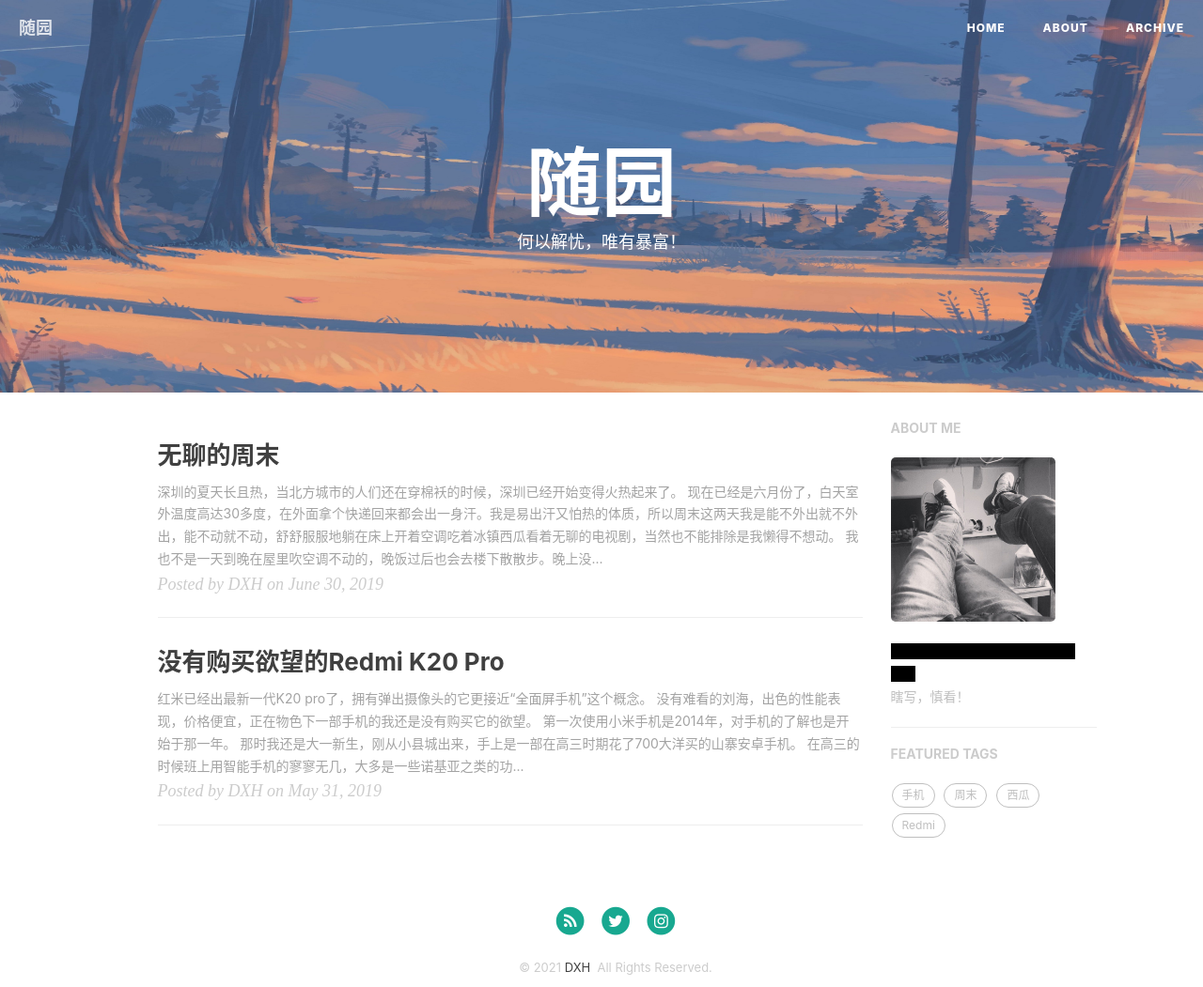
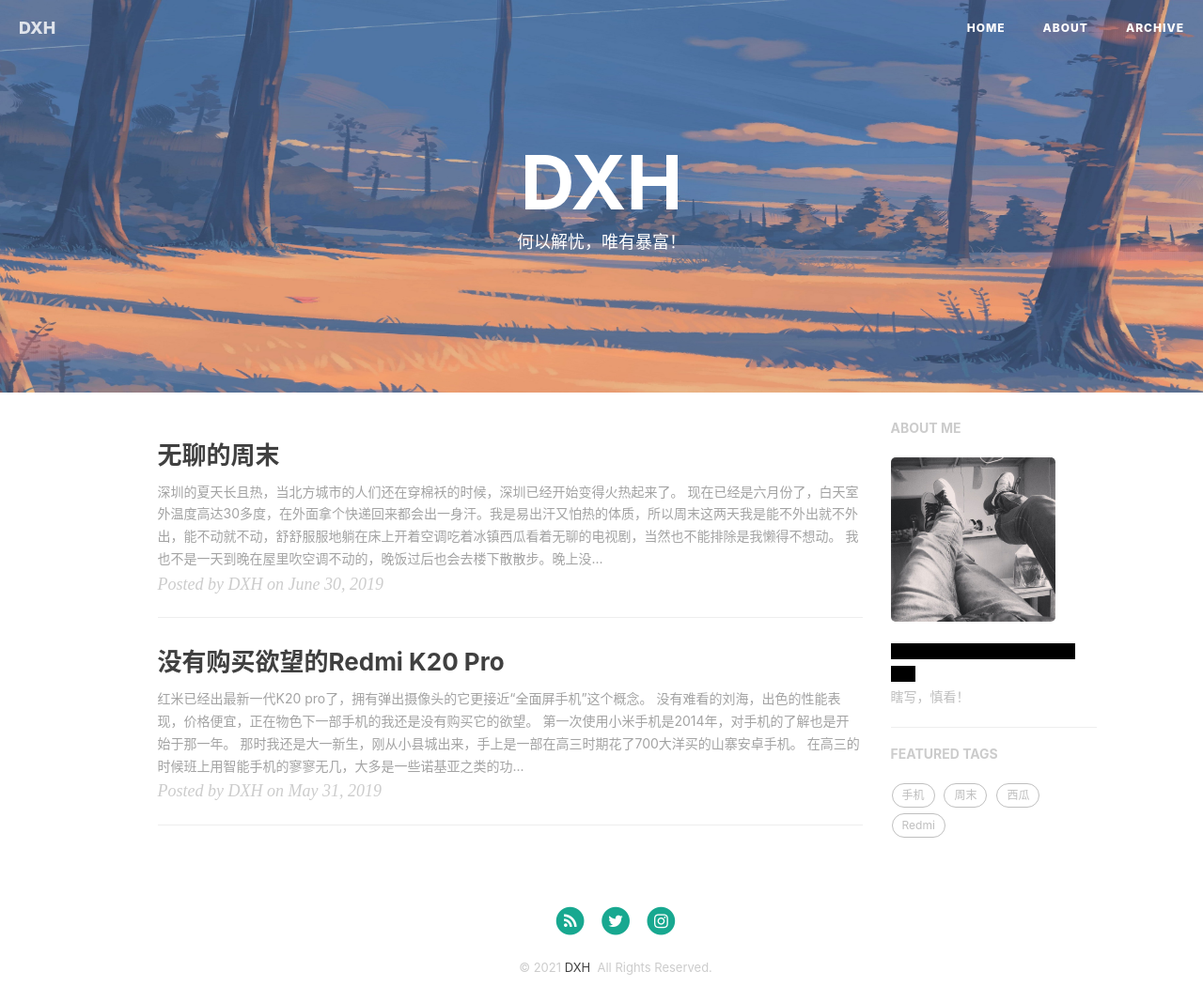
Before and after one commit to Devinteng/blog2, a Jekyll site: the page built from index.html, in a window 1280 px wide. Shown: the whole page at 94% size. Built offline with Jekyll 4.4.1, drawn with Linux system fonts in a browser that asks for light colours; nearby versions of some CDN libraries; the list of posts is cut into pages by our own code; comment, search, counter and statistics services are not loaded.

Commit message:
Update _config.yml

```diff
--- a/_config.yml
+++ b/_config.yml
@@ -1,6 +1,6 @@
 # Site settings
-title: 随园
-SEOTitle: 随园
+title: DXH
+SEOTitle: DXH
 header-img: img/c-66.jpg
 email:
 description: "门外汉，0经验 | 外贸从业者"
```
